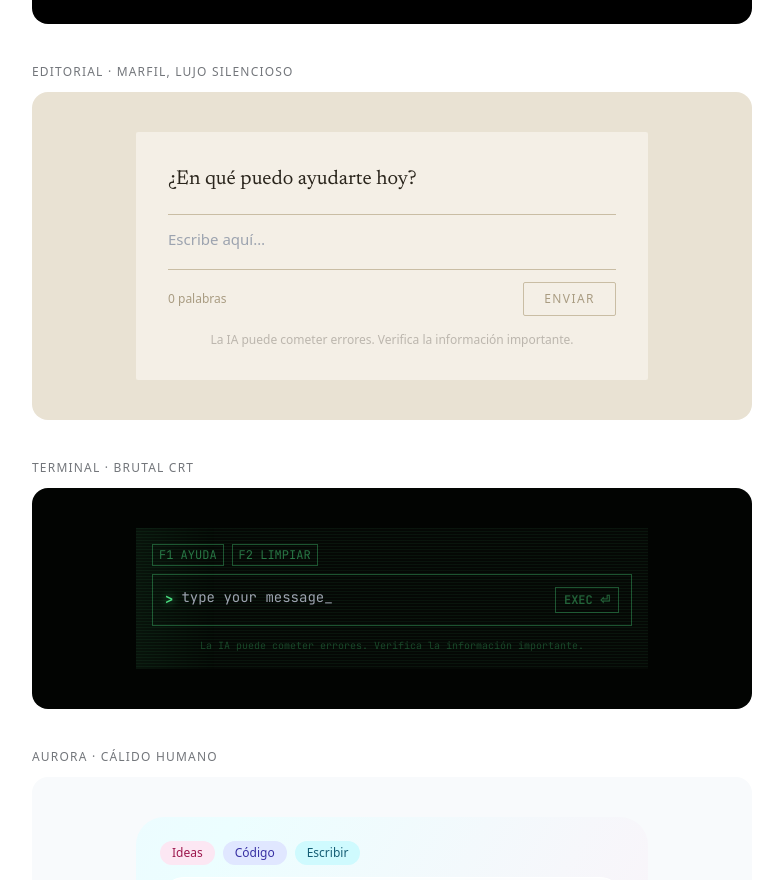
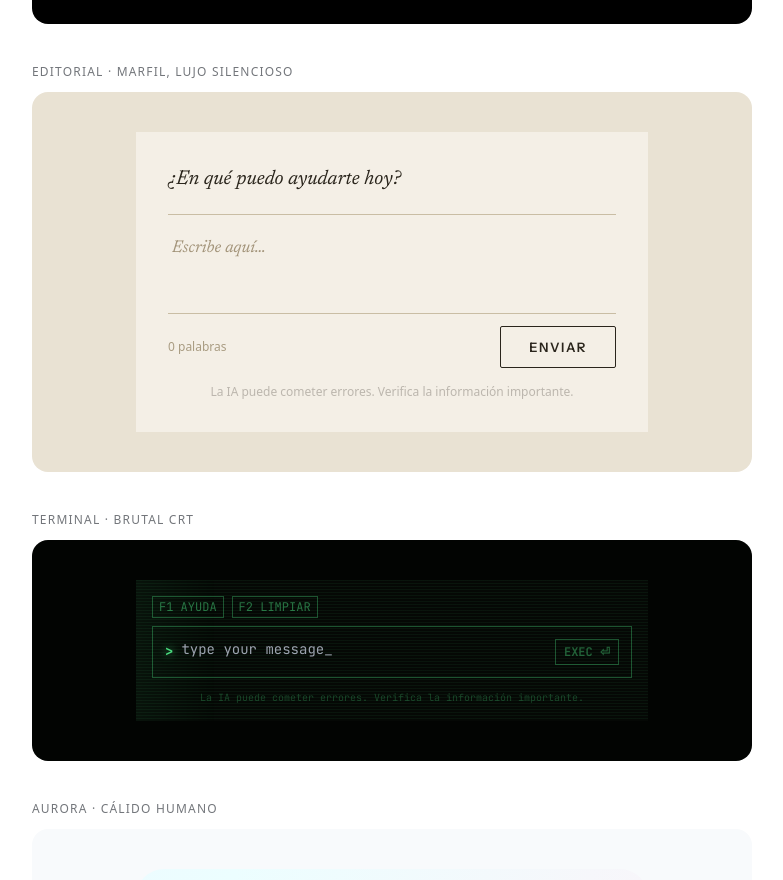
Before and after one commit to turbillon50/catalogo-compoentes, a Next.js app: page /composers in a window 1280 px wide. Shown: the part 1480-2360 px from the top of the page, without its empty margins (248-1031 px from the left). Built offline with nearby package versions, Linux system fonts and the light colour scheme.

Commit message:
refactor(composers): Editorial sobre las clases CSS reales (cmp-btn--tinta)

```diff
--- a/components/composers/EditorialComposer.tsx
+++ b/components/composers/EditorialComposer.tsx
@@ -1,69 +1,51 @@
 "use client";
 
-import { Newsreader } from "next/font/google";
 import { useComposer } from "./useComposer";
 import type { ComposerProps } from "./GrafitoComposer";
-
-const newsreader = Newsreader({ subsets: ["latin"], style: ["italic"], weight: ["400", "500"] });
 
 function wordCount(text: string): number {
   const trimmed = text.trim();
   return trimmed.length === 0 ? 0 : trimmed.split(/\s+/).length;
 }
 
-/** Editorial — marfil, lujo silencioso. El campo NO es una caja: dos hairlines. */
+/** Editorial — marfil, lujo silencioso. Sin cmp-bar: dos hairlines y botón de tinta. */
 export function EditorialComposer({ onSend, disclaimer }: ComposerProps) {
   const { value, canSend, textareaRef, handleChange, handleKeyDown, send } = useComposer({ onSend });
 
   return (
-    <div className="w-full max-w-lg rounded-[2px] p-8" style={{ background: "#f4efe6" }}>
-      <p className={newsreader.className} style={{ color: "#2a251c", fontSize: 20, marginBottom: 20 }}>
+    <div className="w-full max-w-lg p-8" style={{ background: "#f4efe6" }}>
+      <p
+        style={{
+          color: "#2a251c",
+          fontSize: 20,
+          fontStyle: "italic",
+          fontFamily: "'Newsreader', serif",
+          marginBottom: 20,
+        }}
+      >
         ¿En qué puedo ayudarte hoy?
       </p>
-      <div
-        className="py-3"
-        style={{ borderTop: "1px solid #c9bda4", borderBottom: "1px solid #c9bda4" }}
-      >
+
+      <div className="cmp cmp--editorial">
         <textarea
           ref={textareaRef}
-          rows={1}
+          rows={2}
           value={value}
           onChange={handleChange}
           onKeyDown={handleKeyDown}
           placeholder="Escribe aquí…"
-          className="w-full resize-none bg-transparent text-[15px] leading-[1.6] outline-none"
-          style={{ color: "#2a251c", caretColor: "#2a251c" }}
         />
       </div>
+
       <div className="mt-3 flex items-center justify-between">
         <span className="text-xs" style={{ color: "#a99c82" }}>
           {wordCount(value)} palabras
         </span>
-        <button
-          type="button"
-          onClick={send}
-          disabled={!canSend}
-          className="px-5 py-2 text-xs font-medium uppercase transition-colors duration-150 ease-casa"
-          style={{
-            borderRadius: 2,
-            letterSpacing: "0.12em",
-            border: `1px solid ${canSend ? "#2a251c" : "#c9bda4"}`,
-            color: canSend ? "#2a251c" : "#a99c82",
-            background: "transparent",
-          }}
-          onMouseEnter={(e) => {
-            if (!canSend) return;
-            e.currentTarget.style.background = "#2a251c";
-            e.currentTarget.style.color = "#f4efe6";
-          }}
-          onMouseLeave={(e) => {
-            e.currentTarget.style.background = "transparent";
-            e.currentTarget.style.color = canSend ? "#2a251c" : "#a99c82";
-          }}
-        >
+        <button type="button" className="cmp-btn--tinta" data-ready={canSend} onClick={send}>
           Enviar
         </button>
       </div>
+
       {disclaimer && (
         <p className="mt-4 text-center text-xs" style={{ color: "rgba(42,37,28,.28)" }}>
           {disclaimer}
```
